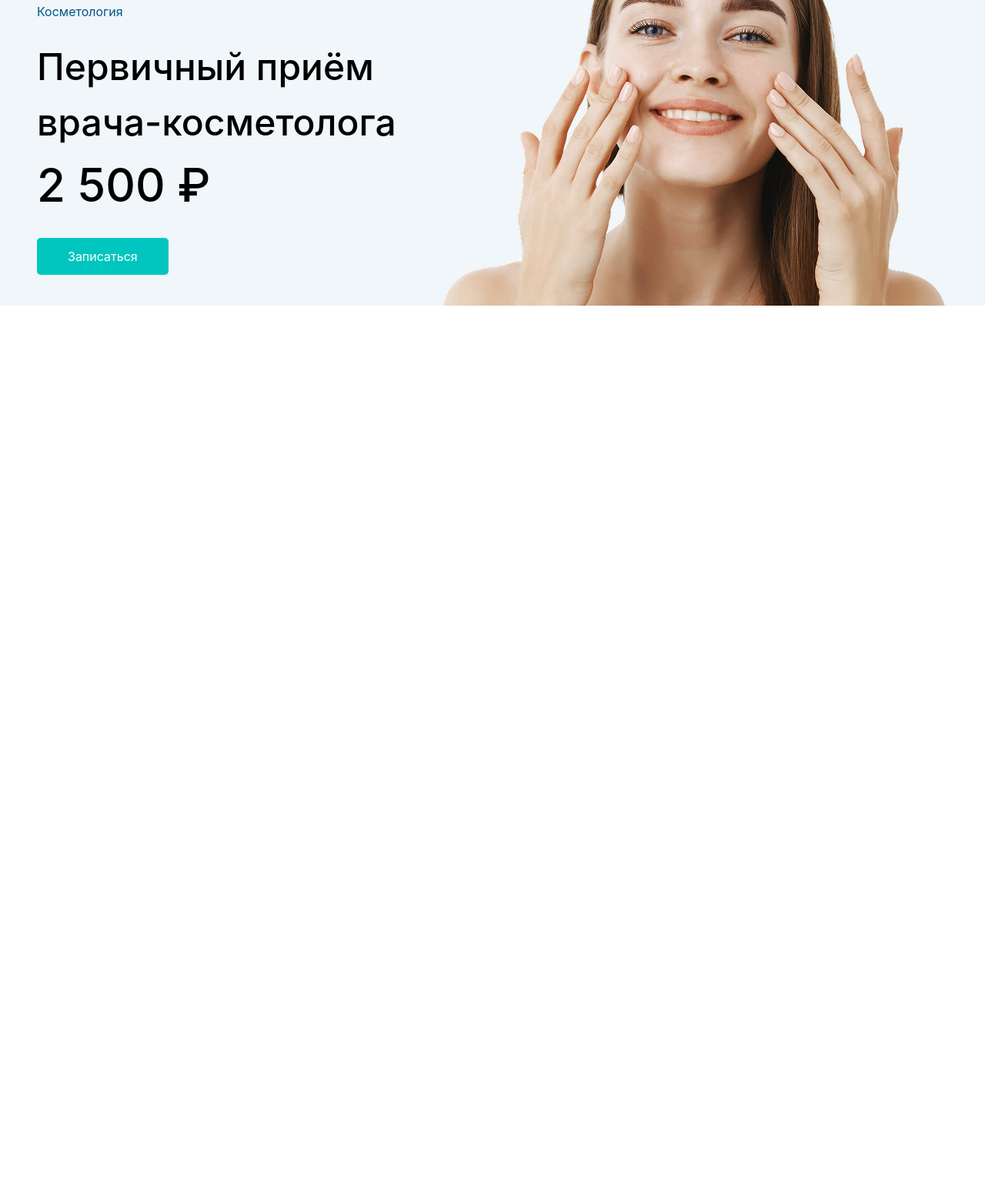
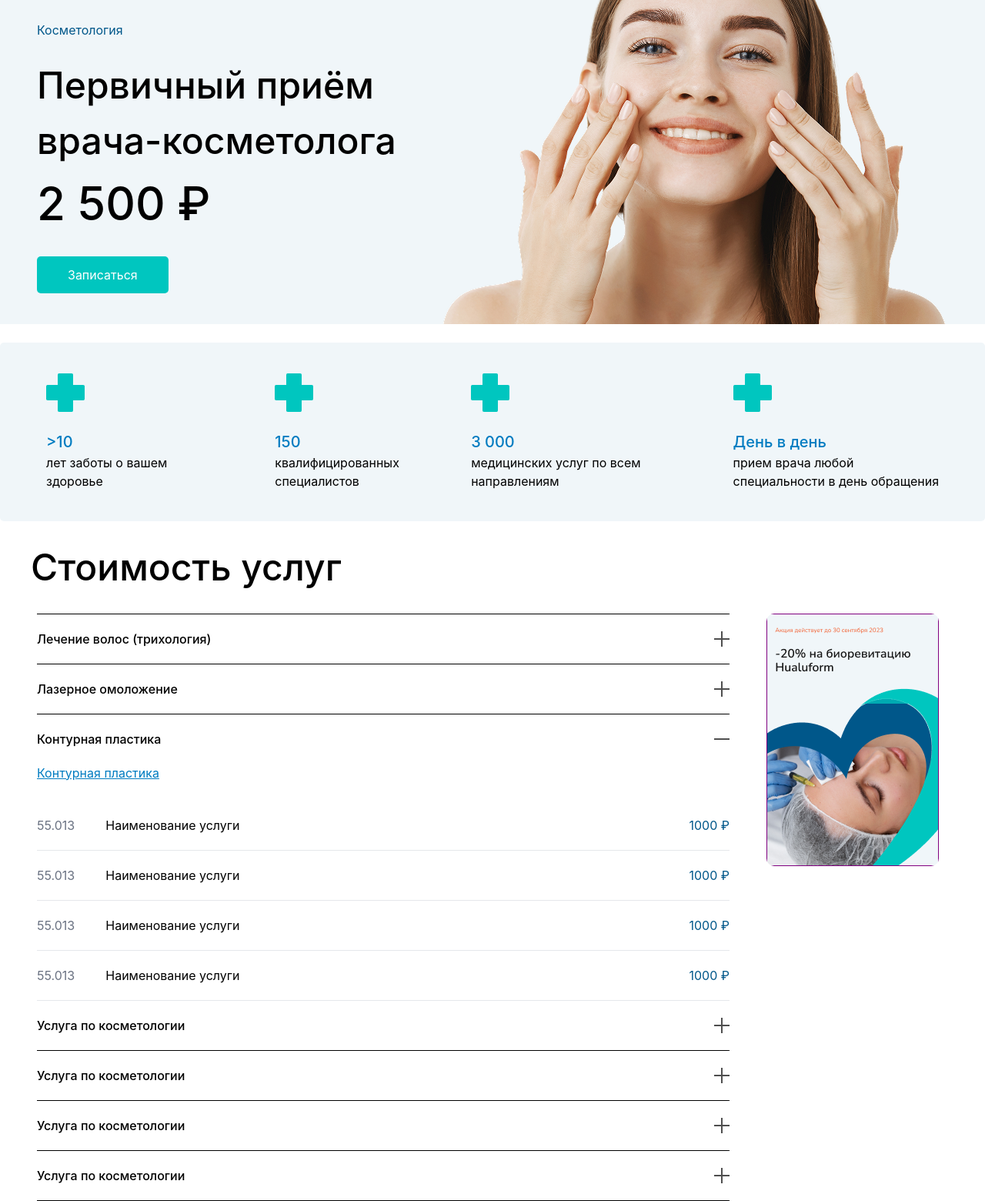
Before and after one commit to simle-pro/Exam-4.end, a website: page src/page3.html in a window 1280 px wide. Shown: the part 305-1865 px from the top of the page at 77% size. Before the commit the page ends 800 px from the top, so only its background shows below. Drawn offline with nearby package versions, Linux system fonts and the light colour scheme; files that its build step writes are made by us from their sources.

Commit message:
third-x-3

```diff
--- a/src/page3.html
+++ b/src/page3.html
@@ -96,7 +96,7 @@
             </div>
          </div>
       </div>
-   </nav>
+   </nav><br>
 
    <div class="bg-[#F0F6F9]">
     <div class="max-w-[1200px] m-auto justify-between flex items-center pt-10 lg:flex-row flex-col lg:text-start text-center px-2 gap-5 ">
@@ -108,7 +108,114 @@
     <button class="bg-[#00C6BF] text-white py-3 px-10 rounded-[5px]">Записаться</button>
 </div>
 <img src="./img-pax/Layer 0 1.png" alt=""></div>
-   </div>
+   </div><br>
+
+   <div class="max-w-[1300px] lg:m-auto justify-between flex bg-[#F0F6F9] flex-col lg:flex-row p-10 mx-2 lg:py-10 lg:px-15 rounded-[5px] ">
+    <div class="flex lg:gap-35 gap-10">
+    <div>
+      <img src="./img-pax/cross.png" alt=""><br>
+      <p class="text-[#017CC1] text-[20px] font-medium">>10</p>
+      <p>лет заботы о вашем <br> здоровье</p>
+    </div>
+
+    <div>
+      <img src="./img-pax/cross.png" alt=""><br>
+      <p class="text-[#017CC1] text-[20px] font-medium">150</p>
+      <p>квалифицированных <br> специалистов</p>
+    </div>
+</div>
+<div class="flex lg:gap-30 gap-10">
+    <div>
+      <img src="./img-pax/cross.png" alt=""><br>
+      <p class="text-[#017CC1] text-[20px] font-medium">3 000</p>
+      <p>медицинских услуг по всем <br> направлениям</p>
+    </div>
+
+    <div>
+      <img src="./img-pax/cross.png" alt=""><br>
+      <p class="text-[#017CC1] text-[20px] font-medium">День в день</p>
+      <p>прием врача любой <br> специальности в день обращения</p>
+    </div></div>
+   </div><br>
+
+
+   <p class="text-[48px] font-medium max-w-[1200px] m-auto">Стоимость услуг</p><br>
+   <div class="flex max-w-[1200px] m-auto items-start gap-10">
+<div class="mx-2">
+   <hr class="lg:w-[900px] w-[370px]">
+<div class="flex items-center font-medium py-5 justify-between">
+<p>Лечение волос (трихология)</p>
+<img src="./img-pax/Group 2176.png" alt="">
+</div>
+<hr class="">
+<div class="flex items-center font-medium py-5 justify-between">
+<p>Лазерное омоложение</p>
+<img src="./img-pax/Group 2176.png" alt="">
+</div>
+<hr class="">
+<div class="flex items-center font-medium py-5 justify-between">
+<p>Контурная пластика</p>
+<img src="./img-pax/Group 2176 (1).png" alt="">
+</div><p class="text-[#017CC1] underline" >Контурная пластика</p><br>
+<div class="flex py-5 justify-between">
+<div class="flex gap-10">
+  <p class="text-gray-500">55.013</p>
+  <p>Наименование услуги</p>
+</div>
+<p class="text-[#00578A]">1000 ₽</p>
+ </div>
+ <hr class="text-gray-200 ">
+
+ <div class="flex  py-5 justify-between">
+<div class="flex gap-10">
+  <p class="text-gray-500">55.013</p>
+  <p>Наименование услуги</p>
+</div>
+<p class="text-[#00578A]">1000 ₽</p>
+ </div>
+ <hr class="text-gray-200 ">
+ <div class="flex  py-5 justify-between">
+<div class="flex gap-10">
+  <p class="text-gray-500">55.013</p>
+  <p>Наименование услуги</p>
+</div>
+<p class="text-[#00578A]">1000 ₽</p>
+ </div>
+ <hr class="text-gray-200 ">
+ <div class="flex  py-5 justify-between">
+<div class="flex gap-10">
+  <p class="text-gray-500">55.013</p>
+  <p>Наименование услуги</p>
+</div>
+<p class="text-[#00578A]">1000 ₽</p>
+ </div>
+  <hr class="text-gray-200 ">
+  <div class="flex items-center font-medium py-5 justify-between">
+<p>Услуга по косметологии</p>
+<img src="./img-pax/Group 2176.png" alt="">
+</div>
+<hr class="">
+ <div class="flex items-center font-medium py-5 justify-between">
+<p>Услуга по косметологии</p>
+<img src="./img-pax/Group 2176.png" alt="">
+</div>
+<hr class="">
+
+ <div class="flex items-center font-medium py-5 justify-between">
+<p>Услуга по косметологии</p>
+<img src="./img-pax/Group 2176.png" alt="">
+</div>
+<hr class="">
+
+ <div class="flex items-center font-medium py-5 justify-between">
+<p>Услуга по косметологии</p>
+<img src="./img-pax/Group 2176.png" alt="">
+</div>
+<hr class="">
+</div>
+<img class="rounded-[10px] w-[300x] lg:flex hidden" src="./img-pax/13.PNG" alt="">
+</div>
+
 
 </body>
 </html>
```
Also changed, not shown: src/img-pax/13.PNG (added), src/img-pax/Group 2176 (1).png (added), src/img-pax/Group 2176.png (added), src/img-pax/cross.png (added).
